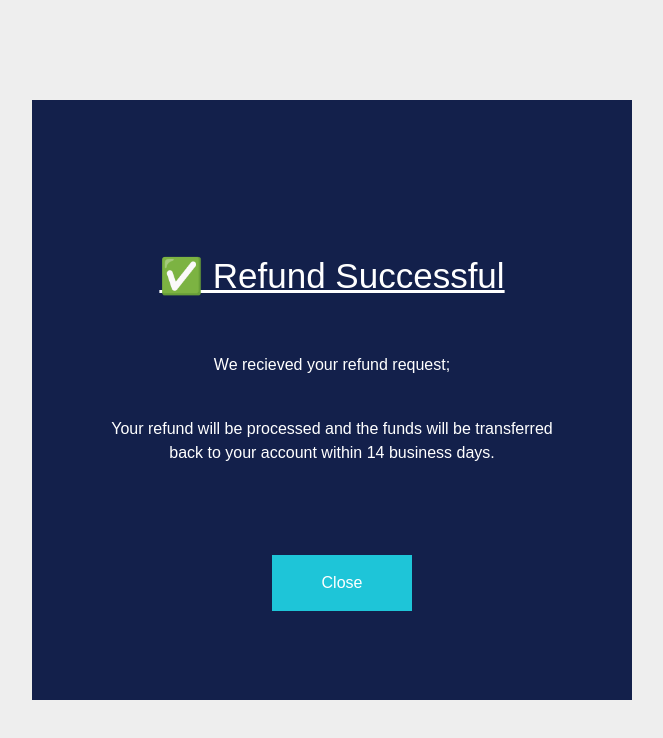
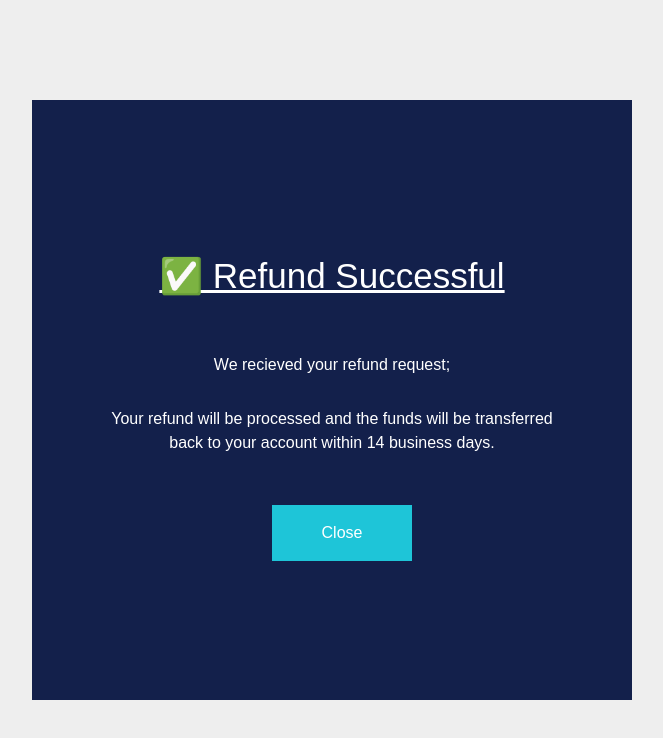
Before and after one commit to Idec0/Watches, a Next.js app: page /refundSuccessful in a window 1280 px wide. Shown: the top 738 px of the page, without its empty margins (308-971 px from the left). Built offline with nearby package versions, Linux system fonts and the light colour scheme.

Commit message:
refund successful

```diff
--- a/pages/refundSuccessful.jsx
+++ b/pages/refundSuccessful.jsx
@@ -8,7 +8,7 @@ function LoadPage() {
       <div className='successful-child-container'>
         <h1><u>✅ Refund Successful</u></h1>
         <p>We recieved your refund request;</p>
-        <p style={{margin: '40px 5vw'}}>Your refund will be processed and the funds will be transferred back to your account within 14 business days.</p>
+        <p style={{margin: '30px 5vw', marginBottom: '0px'}}>Your refund will be processed and the funds will be transferred back to your account within 14 business days.</p>
         <Link href="/orderHistory">
           <button style={{width: '140px'}}>Close</button>
         </Link>
--- a/pages/watches.jsx
+++ b/pages/watches.jsx
@@ -52,7 +52,9 @@ Done Today:
 
 When you cancel your order it now deletes that order from the database
 When you cancel an order, a refund successful text pops up so the user knows the refund was acknowledged and has gone through
-
+I have make the refund successful page work on mobile
+I have tested the refund successful page on iPhone 11 and it works
+The refund is fully finished
 */
 
 const WatchesPage = () => {
```
